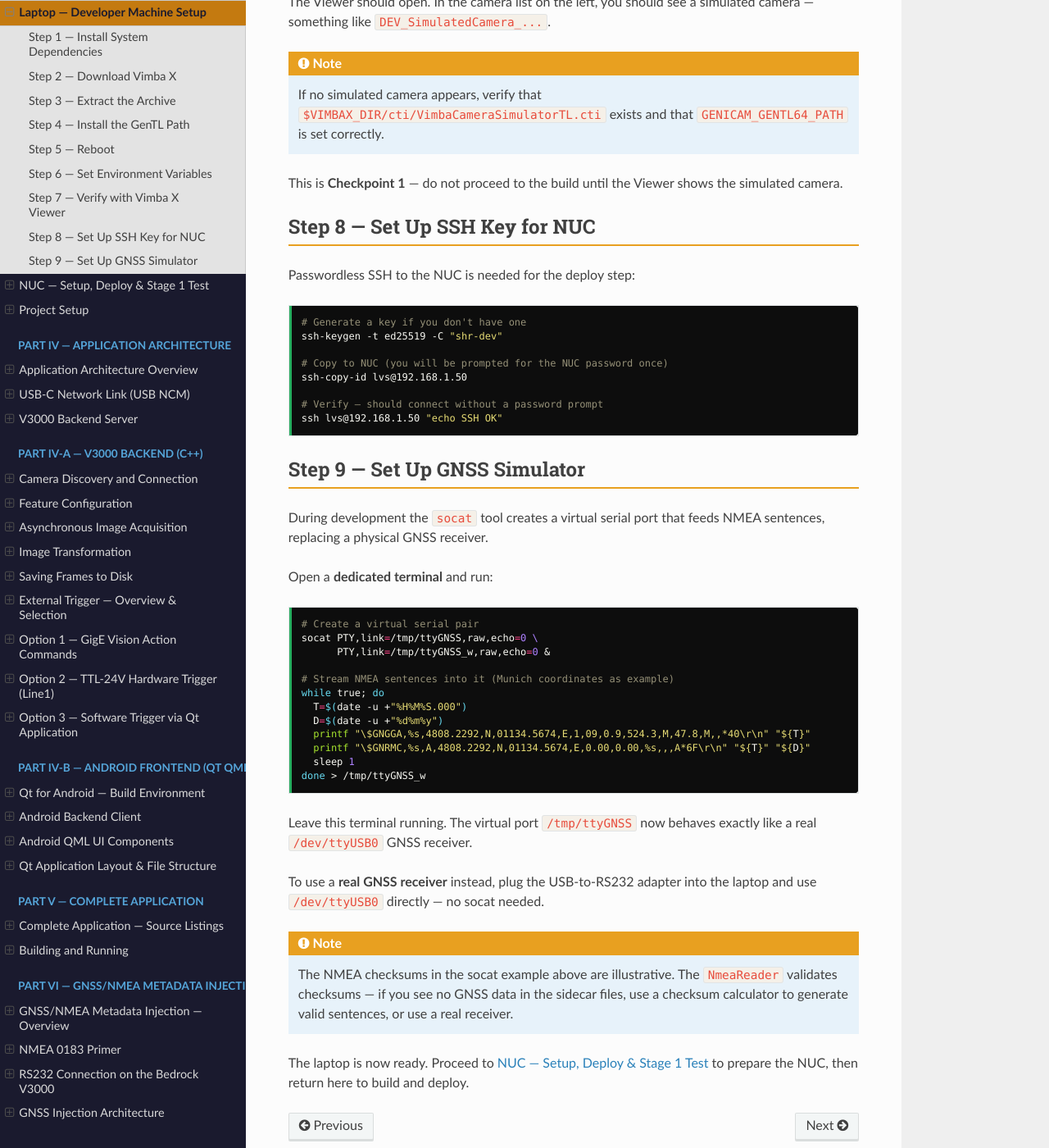
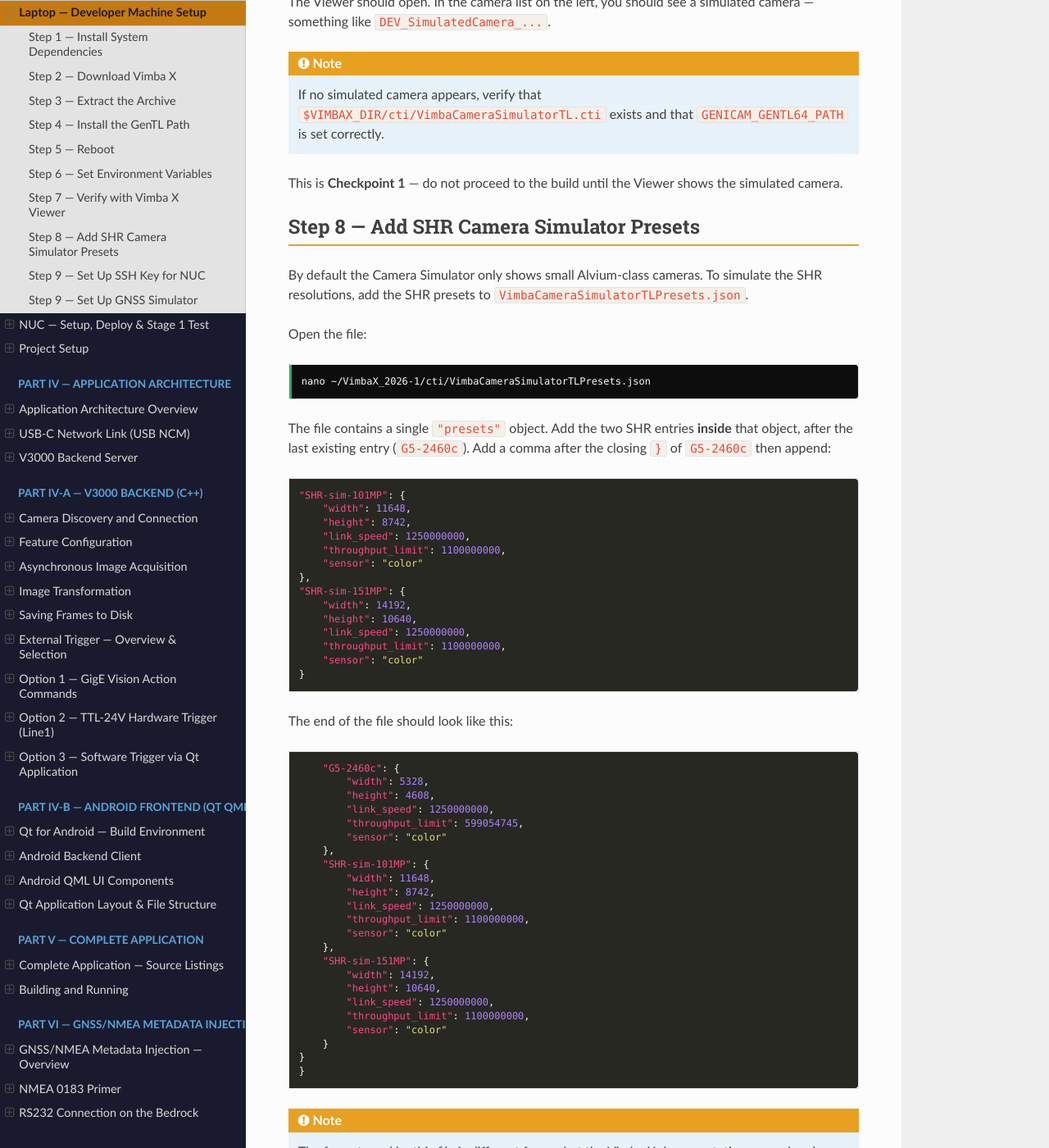
Before and after one commit to ldv-1000111/10GigE, a Sphinx documentation site: the page built from source/laptop_setup.rst, in a window 1280 px wide and 1400 px high, scrolled down 2304 px. Shown: the whole window at 82% size. Built offline with Sphinx 7.4.7 and the Read the Docs theme 3.1.0, drawn with Linux system fonts in a browser that asks for light colours; pages that are not in the unit, such as notebooks, are missing from menus; some of the changed text lies outside the part shown.

Commit message:
fix: add SHR Camera Simulator presets step to laptop_setup
- Correct JSON format: sensor/link_speed/throughput_limit, no pixel_format/frame_rate
- Show exact insertion point after G5-2460c entry
- Add python3 JSON validation command
- Note explaining format difference from Vimba X docs examples

```diff
--- a/source/laptop_setup.rst
+++ b/source/laptop_setup.rst
@@ -122,7 +122,96 @@
 This is **Checkpoint 1** — do not proceed to the build until the
 Viewer shows the simulated camera.
 
-Step 8 — Set Up SSH Key for NUC
+Step 8 — Add SHR Camera Simulator Presets
+-------------------------------------------
+
+By default the Camera Simulator only shows small Alvium-class cameras.
+To simulate the SHR resolutions, add the SHR presets to
+``VimbaCameraSimulatorTLPresets.json``.
+
+Open the file:
+
+.. code-block:: bash
+
+   nano ~/VimbaX_2026-1/cti/VimbaCameraSimulatorTLPresets.json
+
+The file contains a single ``"presets"`` object. Add the two SHR entries
+**inside** that object, after the last existing entry (``G5-2460c``).
+Add a comma after the closing ``}`` of ``G5-2460c`` then append:
+
+.. code-block:: json
+
+   "SHR-sim-101MP": {
+       "width": 11648,
+       "height": 8742,
+       "link_speed": 1250000000,
+       "throughput_limit": 1100000000,
+       "sensor": "color"
+   },
+   "SHR-sim-151MP": {
+       "width": 14192,
+       "height": 10640,
+       "link_speed": 1250000000,
+       "throughput_limit": 1100000000,
+       "sensor": "color"
+   }
+
+The end of the file should look like this:
+
+.. code-block:: json
+
+       "G5-2460c": {
+           "width": 5328,
+           "height": 4608,
+           "link_speed": 1250000000,
+           "throughput_limit": 599054745,
+           "sensor": "color"
+       },
+       "SHR-sim-101MP": {
+           "width": 11648,
+           "height": 8742,
+           "link_speed": 1250000000,
+           "throughput_limit": 1100000000,
+           "sensor": "color"
+       },
+       "SHR-sim-151MP": {
+           "width": 14192,
+           "height": 10640,
+           "link_speed": 1250000000,
+           "throughput_limit": 1100000000,
+           "sensor": "color"
+       }
+   }
+   }
+
+.. note::
+   The format used by this file is different from what the Vimba X
+   documentation examples show. Entries use ``"sensor"`` (``"color"``
+   or ``"mono"``), ``"link_speed"``, and ``"throughput_limit"`` —
+   not ``"pixel_format"`` or ``"frame_rate"``. The key name is the
+   camera model name. There is no ``"name"`` field.
+
+Verify the JSON is valid before restarting the Viewer:
+
+.. code-block:: bash
+
+   python3 -c "
+   import json
+   with open('/home/lvs/VimbaX_2026-1/cti/VimbaCameraSimulatorTLPresets.json') as f:
+       d = json.load(f)
+   print('Valid —', len(d['presets']), 'presets')
+   print('SHR entries:', [k for k in d['presets'] if 'SHR' in k])
+   "
+
+Restart the Viewer:
+
+.. code-block:: bash
+
+   $VIMBAX_DIR/bin/VimbaXViewer
+
+The SHR cameras should now appear in the simulated camera list.
+
+Step 9 — Set Up SSH Key for NUC
 ---------------------------------
 
 Passwordless SSH to the NUC is needed for the deploy step:
```
